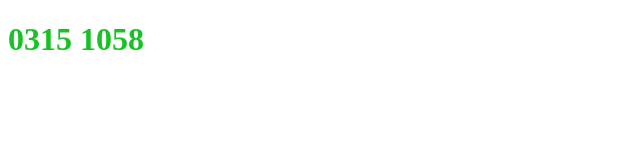
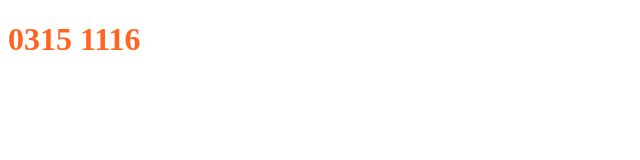
Before and after one commit to misayao/misayao.github.io, a plain HTML site: page index.html in a window 1280 px wide. Shown: the whole page, without its empty margins (0-640 px from the left). Drawn offline with Linux system fonts and the light colour scheme.

Commit message:
Add files via upload

```diff
--- a/css/style.css
+++ b/css/style.css
@@ -1,3 +1,3 @@
 h1 {
-    color: rgb(25, 194, 36);
+    color: rgb(255, 100, 33);
 }
--- a/index.html
+++ b/index.html
@@ -5,11 +5,11 @@
     <meta charset="utf-8">
     <meta name="viewport" content="width=device-width, initial-scale=1">
     <title>Bootstrap demo</title>
-    <link rel="stylesheet" href="css/style.css">
+    <link rel="stylesheet" href="css/style.css?a">
 </head>
 
 <body>
-    <h1>0315 1058</h1>
+    <h1>0315 1116</h1>
 </body>
 
 </html>
```
